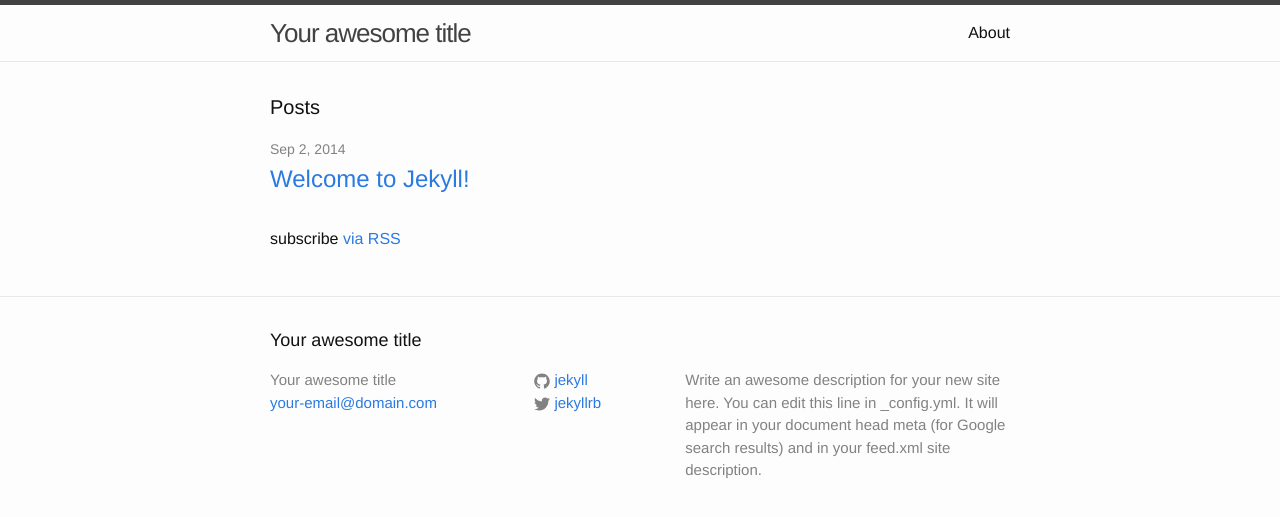
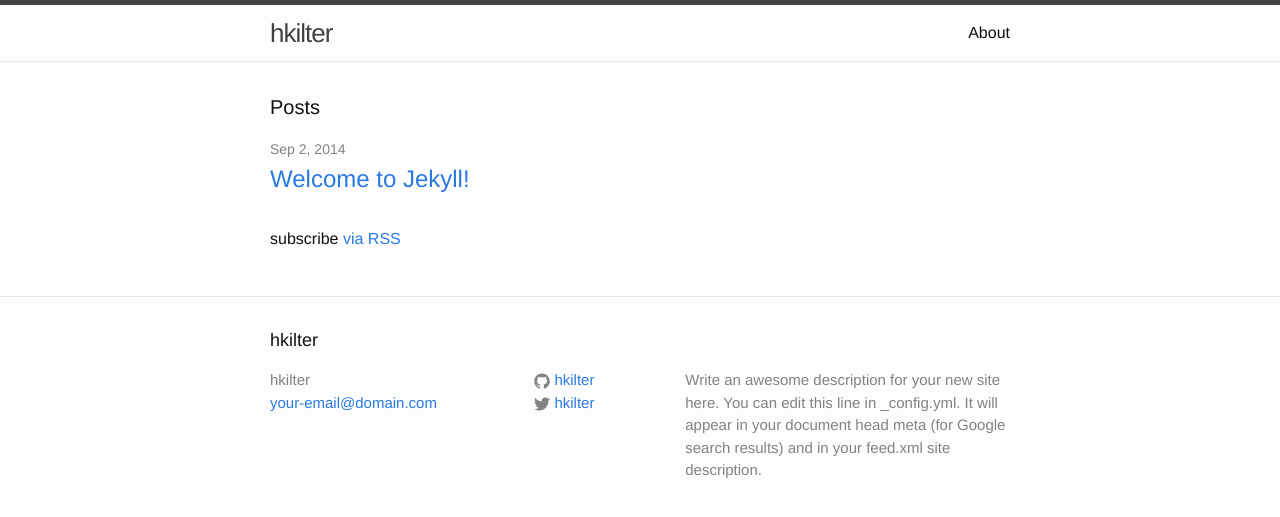
Before and after one commit to hkilter/hkilter-old.github.io, a Jekyll site: the page built from index.html, in a window 1280 px wide. Shown: the top 517 px of the page. Built offline with Jekyll 4.4.1, drawn with Linux system fonts in a browser that asks for light colours.

Commit message:
config changed

```diff
--- a/_config.yml
+++ b/_config.yml
@@ -1,5 +1,5 @@
 # Site settings
-title: Your awesome title
+title: hkilter
 email: your-email@domain.com
 description: > # this means to ignore newlines until "baseurl:"
   Write an awesome description for your new site here. You can edit this
@@ -7,8 +7,8 @@ description: > # this means to ignore newlines until "baseurl:"
   Google search results) and in your feed.xml site description.
 baseurl: "" # the subpath of your site, e.g. /blog/
 url: "http://yourdomain.com" # the base hostname & protocol for your site
-twitter_username: jekyllrb
-github_username:  jekyll
+twitter_username: hkilter
+github_username:  hkilter
 
 # Build settings
 markdown: kramdown
```
